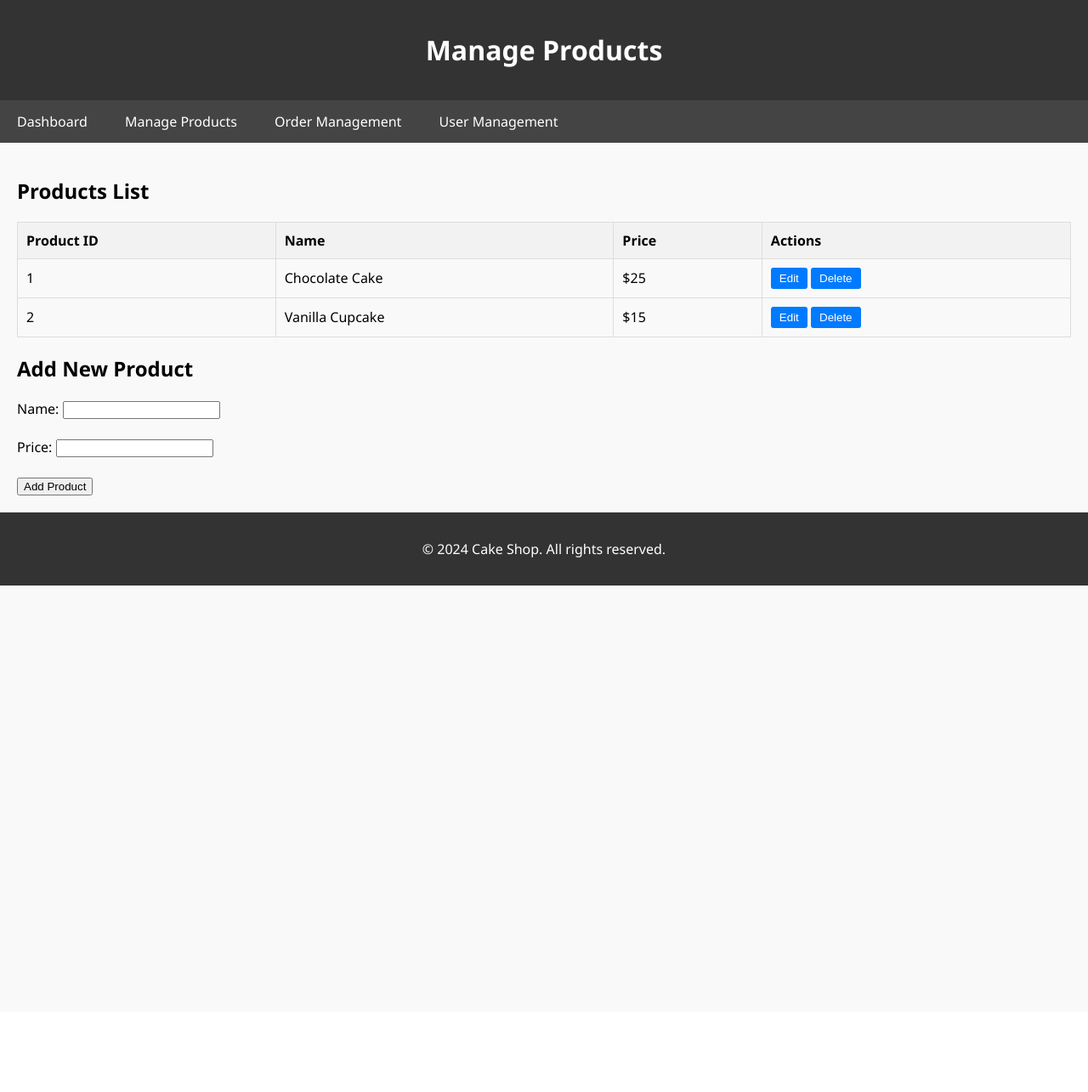
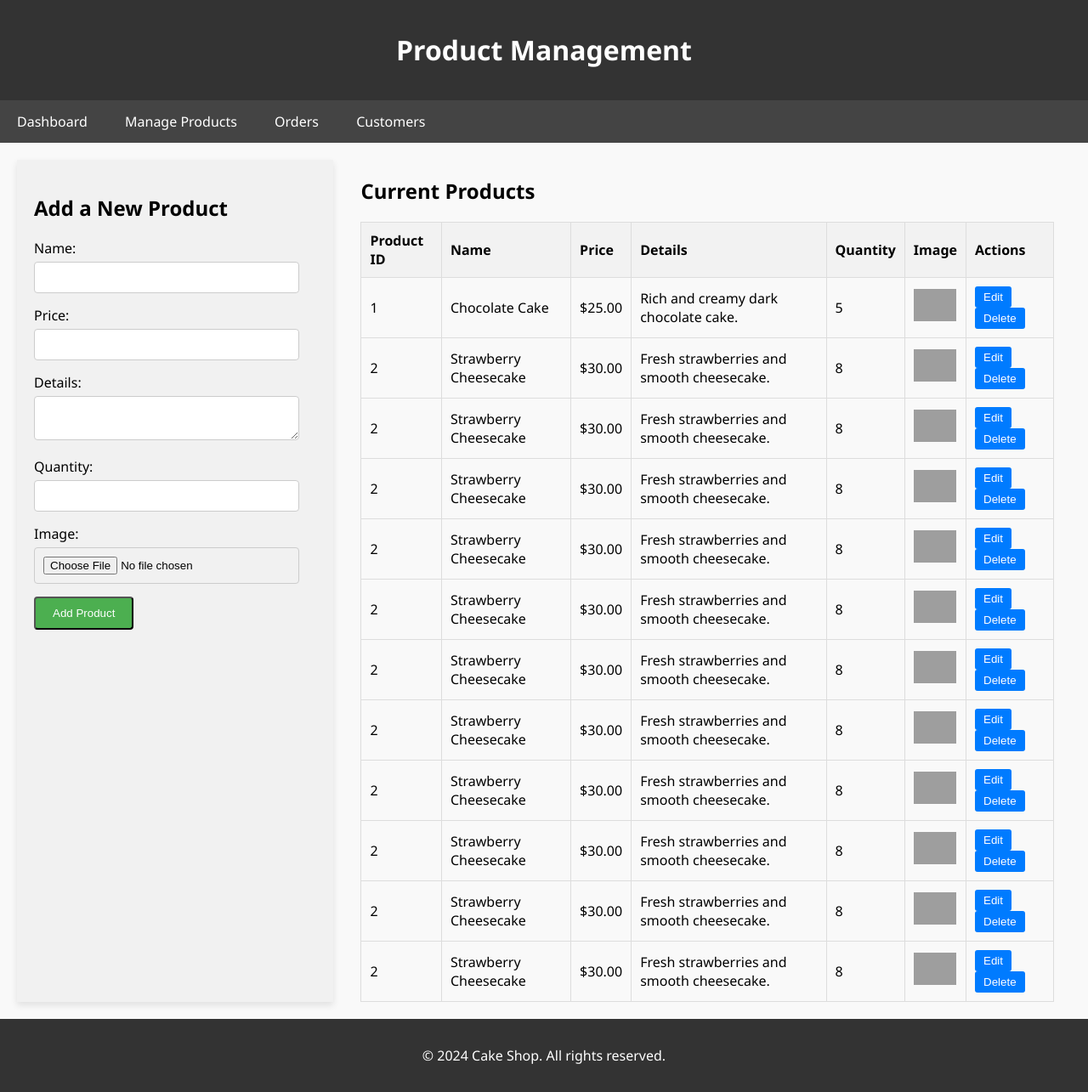
Before and after one commit to 2230813/Cake-App-Project, a PHP site: page /UI_CakeBusiness_CorrectOne/src/admin/pages/manage_products.html in a window 1280 px wide. Shown: the whole page at 85% size. Before the commit the page ends 689 px from the top, so only its background shows below. Run offline with PHP 8.4, Linux system fonts and the light colour scheme; grey boxes are pictures that could not be loaded.

Commit message:
made some changes in Manage Products
on admin side, i made changes so admin can add products while still being able to see the product list, to see the changes immediately so no need to go to another page, easier and more convenient

```diff
--- a/UI_CakeBusiness_CorrectOne/src/admin/pages/css/admin_style.css
+++ b/UI_CakeBusiness_CorrectOne/src/admin/pages/css/admin_style.css
@@ -1,3 +1,7 @@
+*, *::before, *::after {
+    box-sizing: border-box;
+}
+
 body {
     font-family: 'Segoe UI', Tahoma, Geneva, Verdana, sans-serif;
     margin: 0;
@@ -36,34 +40,31 @@ nav ul li a:hover, nav ul li a:focus {
 }
 
 main {
+    display: flex;
+    justify-content: space-between;
     padding: 20px;
+    height: calc(100vh - 160px); /* Adjust based on header and footer size */
+    box-sizing: border-box;
 }
 
-.dashboard-overview {
-    display: flex;
-    justify-content: space-around;
-    margin: 20px 0;
+aside.product-form {
+    width: 30%;
+    height: 100%;
+    overflow: auto;
+    background: #f1f1f1;
+    padding: 20px;
+    box-shadow: 0 4px 8px rgba(0,0,0,0.1);
 }
 
-.dashboard-link {
-    display: block;
-    width: 150px;
-    padding: 20px;
-    background-color: #007bff;
-    color: #ffffff;
-    text-align: center;
-    text-decoration: none;
-    border-radius: 5px;
-}
-
-.dashboard-link:hover {
-    background-color: #0056b3;
+.product-list {
+    width: 69%; /* Slightly less to account for margin */
+    overflow: auto;
+    padding: 0 20px;
 }
 
 table {
     width: 100%;
     border-collapse: collapse;
-    margin-top: 20px;
 }
 
 table, th, td {
@@ -91,3 +92,47 @@ button {
 button:hover {
     background-color: #0056b3;
 }
+
+.form-group {
+    margin-bottom: 15px;
+}
+
+.form-group label {
+    display: block;
+    margin-bottom: 5px;
+}
+
+.form-group input[type="text"],
+.form-group input[type="number"],
+.form-group textarea,
+.form-group input[type="file"] {
+    width: calc(100% - 20px); /* Adjusting for padding */
+    padding: 10px;
+    border: 1px solid #ccc;
+    border-radius: 4px;
+    resize: vertical; /* Allows vertical resizing of textarea */
+}
+
+input[type="submit"] {
+    width: auto;
+    padding: 10px 20px;
+    background-color: #4CAF50;
+    color: white;
+    border-radius: 4px;
+    cursor: pointer;
+}
+
+input[type="submit"]:hover {
+    background-color: #45a049;
+}
+
+@media (max-width: 768px) {
+    main {
+        flex-direction: column;
+    }
+
+    aside.product-form, .product-list {
+        width: 100%;
+        height: auto;
+    }
+}
--- a/UI_CakeBusiness_CorrectOne/src/admin/pages/manage_products.html
+++ b/UI_CakeBusiness_CorrectOne/src/admin/pages/manage_products.html
@@ -3,38 +3,84 @@
 <head>
     <meta charset="UTF-8">
     <meta name="viewport" content="width=device-width, initial-scale=1.0">
-    <title>Manage Products</title>
+    <title>Manage Products | Admin</title>
     <link rel="stylesheet" href="css/admin_style.css">
 </head>
 <body>
     <header>
-        <h1>Manage Products</h1>
+        <h1>Product Management</h1>
     </header>
     <nav>
         <ul>
             <li><a href="dashboard.html">Dashboard</a></li>
-            <li><a href="manage_products.html">Manage Products</a></li>
-            <li><a href="order_management.html">Order Management</a></li>
-            <li><a href="user_management.html">User Management</a></li>
+            <li><a href="manage_products.html" class="active">Manage Products</a></li>
+            <li><a href="order_management.html">Orders</a></li>
+            <li><a href="customer_management.html">Customers</a></li>
         </ul>
     </nav>
-    <main>
-        <section>
-            <h2>Products List</h2>
+    <main class="admin-main">
+        <aside class="product-form">
+            <h2>Add a New Product</h2>
+            <form>
+                <div class="form-group">
+                    <label for="name">Name:</label>
+                    <input type="text" id="name" name="name">
+                </div>
+                <div class="form-group">
+                    <label for="price">Price:</label>
+                    <input type="text" id="price" name="price">
+                </div>
+                <div class="form-group">
+                    <label for="details">Details:</label>
+                    <textarea id="details" name="details"></textarea>
+                </div>
+                <div class="form-group">
+                    <label for="quantity">Quantity:</label>
+                    <input type="number" id="quantity" name="quantity">
+                </div>
+                <div class="form-group">
+                    <label for="image">Image:</label>
+                    <input type="file" id="image" name="image">
+                </div>
+                <input type="submit" value="Add Product">
+            </form>
+        </aside>
+        <section class="product-list">
+            <h2>Current Products</h2>
             <table>
                 <thead>
                     <tr>
                         <th>Product ID</th>
                         <th>Name</th>
                         <th>Price</th>
+                        <th>Details</th>
+                        <th>Quantity</th>
+                        <th>Image</th>
                         <th>Actions</th>
                     </tr>
                 </thead>
                 <tbody>
+                    <!-- Example product row -->
                     <tr>
                         <td>1</td>
                         <td>Chocolate Cake</td>
-                        <td>$25</td>
+                        <td>$25.00</td>
+                        <td>Rich and creamy dark chocolate cake.</td>
+                        <td>5</td>
+                        <td><img src="chocolate_cake.jpg" alt="Chocolate Cake" style="width: 50px;"></td>
+                        <td>
+                            <button>Edit</button>
+                            <button>Delete</button>
+                        </td>
+                    </tr>
+                    <!-- Another example product row -->
+                    <tr>
+                        <td>2</td>
+                        <td>Strawberry Cheesecake</td>
+                        <td>$30.00</td>
+                        <td>Fresh strawberries and smooth cheesecake.</td>
+                        <td>8</td>
+                        <td><img src="strawberry_cheesecake.jpg" alt="Strawberry Cheesecake" style="width: 50px;"></td>
                         <td>
                             <button>Edit</button>
                             <button>Delete</button>
@@ -42,8 +88,119 @@
                     </tr>
                     <tr>
                         <td>2</td>
-                        <td>Vanilla Cupcake</td>
-                        <td>$15</td>
+                        <td>Strawberry Cheesecake</td>
+                        <td>$30.00</td>
+                        <td>Fresh strawberries and smooth cheesecake.</td>
+                        <td>8</td>
+                        <td><img src="strawberry_cheesecake.jpg" alt="Strawberry Cheesecake" style="width: 50px;"></td>
+                        <td>
+                            <button>Edit</button>
+                            <button>Delete</button>
+                        </td>
+                    </tr>
+                    <tr>
+                        <td>2</td>
+                        <td>Strawberry Cheesecake</td>
+                        <td>$30.00</td>
+                        <td>Fresh strawberries and smooth cheesecake.</td>
+                        <td>8</td>
+                        <td><img src="strawberry_cheesecake.jpg" alt="Strawberry Cheesecake" style="width: 50px;"></td>
+                        <td>
+                            <button>Edit</button>
+                            <button>Delete</button>
+                        </td>
+                    </tr>
+                    <tr>
+                        <td>2</td>
+                        <td>Strawberry Cheesecake</td>
+                        <td>$30.00</td>
+                        <td>Fresh strawberries and smooth cheesecake.</td>
+                        <td>8</td>
+                        <td><img src="strawberry_cheesecake.jpg" alt="Strawberry Cheesecake" style="width: 50px;"></td>
+                        <td>
+                            <button>Edit</button>
+                            <button>Delete</button>
+                        </td>
+                    </tr>
+                    <tr>
+                        <td>2</td>
+                        <td>Strawberry Cheesecake</td>
+                        <td>$30.00</td>
+                        <td>Fresh strawberries and smooth cheesecake.</td>
+                        <td>8</td>
+                        <td><img src="strawberry_cheesecake.jpg" alt="Strawberry Cheesecake" style="width: 50px;"></td>
+                        <td>
+                            <button>Edit</button>
+                            <button>Delete</button>
+                        </td>
+                    </tr>
+                    <tr>
+                        <td>2</td>
+                        <td>Strawberry Cheesecake</td>
+                        <td>$30.00</td>
+                        <td>Fresh strawberries and smooth cheesecake.</td>
+                        <td>8</td>
+                        <td><img src="strawberry_cheesecake.jpg" alt="Strawberry Cheesecake" style="width: 50px;"></td>
+                        <td>
+                            <button>Edit</button>
+                            <button>Delete</button>
+                        </td>
+                    </tr>
+                    <tr>
+                        <td>2</td>
+                        <td>Strawberry Cheesecake</td>
+                        <td>$30.00</td>
+                        <td>Fresh strawberries and smooth cheesecake.</td>
+                        <td>8</td>
+                        <td><img src="strawberry_cheesecake.jpg" alt="Strawberry Cheesecake" style="width: 50px;"></td>
+                        <td>
+                            <button>Edit</button>
+                            <button>Delete</button>
+                        </td>
+                    </tr>
+                    <tr>
+                        <td>2</td>
+                        <td>Strawberry Cheesecake</td>
+                        <td>$30.00</td>
+                        <td>Fresh strawberries and smooth cheesecake.</td>
+                        <td>8</td>
+                        <td><img src="strawberry_cheesecake.jpg" alt="Strawberry Cheesecake" style="width: 50px;"></td>
+                        <td>
+                            <button>Edit</button>
+                            <button>Delete</button>
+                        </td>
+                    </tr>
+                    <tr>
+                        <td>2</td>
+                        <td>Strawberry Cheesecake</td>
+                        <td>$30.00</td>
+                        <td>Fresh strawberries and smooth cheesecake.</td>
+                        <td>8</td>
+                        <td><img src="strawberry_cheesecake.jpg" alt="Strawberry Cheesecake" style="width: 50px;"></td>
+                        <td>
+                            <button>Edit</button>
+                            <button>Delete</button>
+                        </td>
+                    </tr>
+                    <tr>
+                        <td>2</td>
+                        <td>Strawberry Cheesecake</td>
+                        <td>$30.00</td>
+                        <td>Fresh strawberries and smooth cheesecake.</td>
+                        <td>8</td>
+                        <td><img src="strawberry_cheesecake.jpg" alt="Strawberry Cheesecake" style="width: 50px;"></td>
+                        <td>
+                            <button>Edit</button>
+                            <button>Delete</button>
+                        </td>
+                    </tr>
+                    <tr>
+                        <td>2</td>
+                        <td>Strawberry Cheesecake</td>
+                        <td>$30.00</td>
+                        <td>Fresh strawberries and smooth cheesecake.</td>
+                        <td>8</td>
+                        <td><img src="strawberry_cheesecake.jpg" alt="Strawberry Cheesecake" style="width: 50px;"></td>
                         <td>
                             <button>Edit</button>
                             <button>Delete</button>
@@ -52,16 +209,6 @@
                 </tbody>
             </table>
         </section>
-        <section>
-            <h2>Add New Product</h2>
-            <form>
-                <label for="name">Name:</label>
-                <input type="text" id="name" name="name"><br><br>
-                <label for="price">Price:</label>
-                <input type="text" id="price" name="price"><br><br>
-                <input type="submit" value="Add Product">
-            </form>
-        </section>
     </main>
     <footer>
         <p>&copy; 2024 Cake Shop. All rights reserved.</p>
```
Also changed, not shown: app/Admin/VIews/dashboard.php (added), app/Admin/VIews/order_management.php (added), app/Admin/VIews/product_management.php (added), app/Admin/VIews/user_management.php (added).
